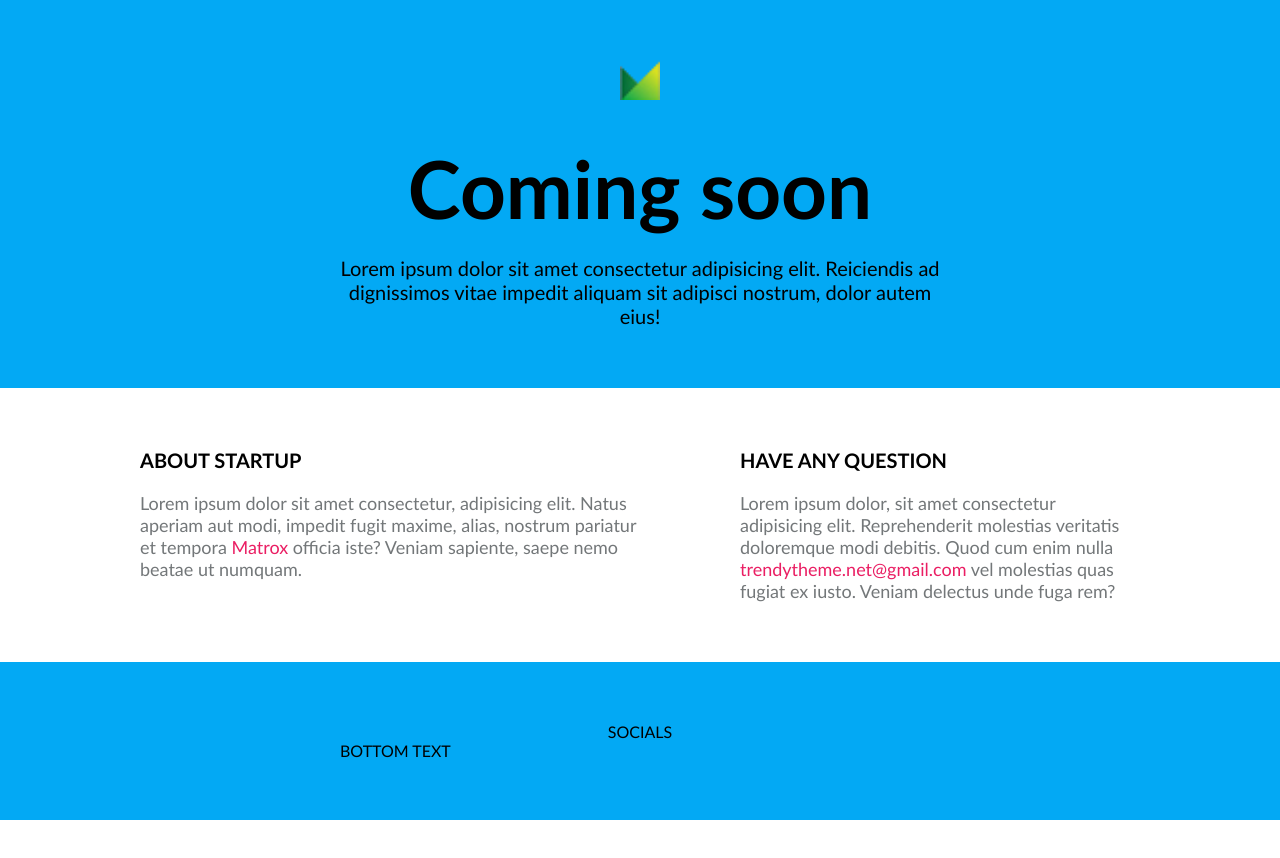
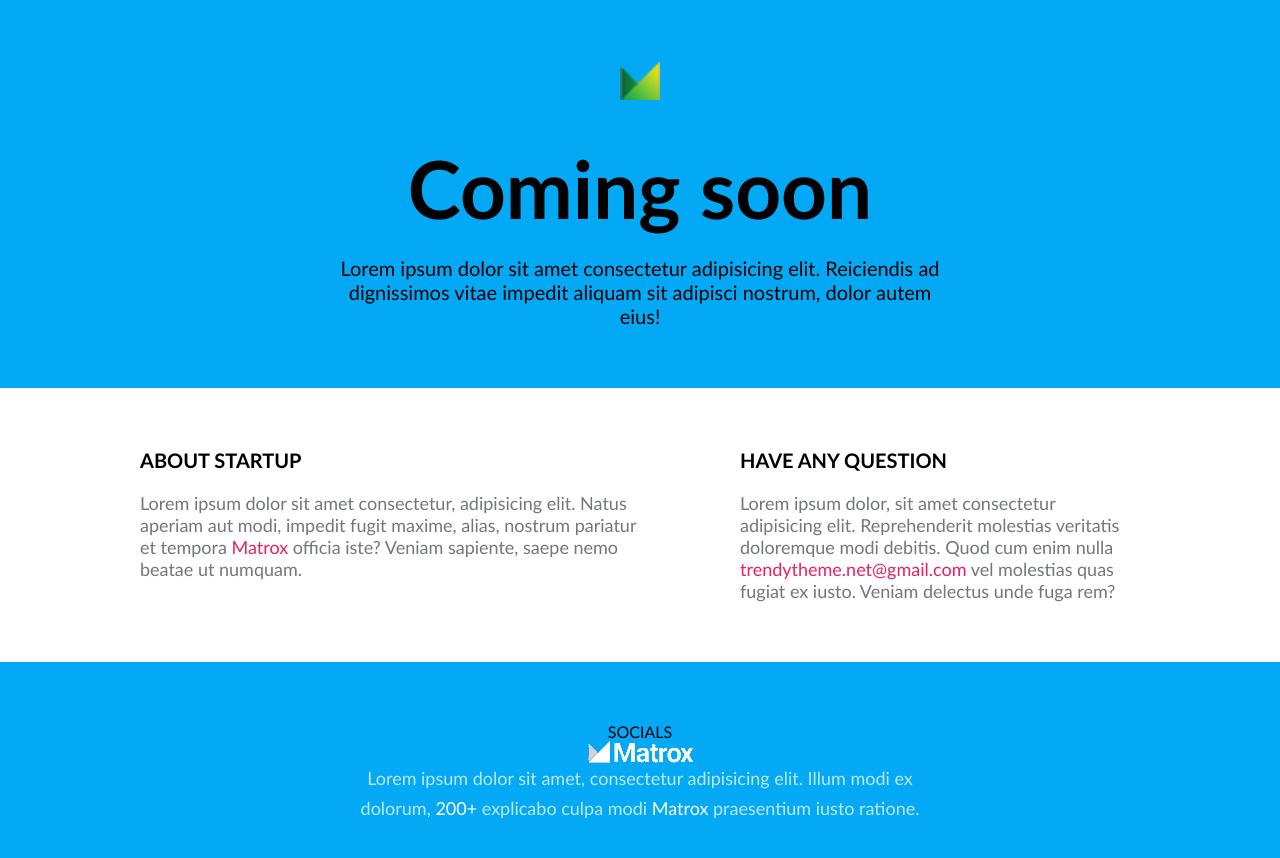
Before and after one commit to AinaEin/48_grupe_coming_soon, a website: page index.html in a window 1280 px wide. Before the commit the page ends 820 px from the top, so only its background shows below. Drawn offline with Linux system fonts and the light colour scheme.

Commit message:
Footer bottom content

```diff
--- a/css/main.css
+++ b/css/main.css
@@ -95,6 +95,30 @@ body {
 
 /* FOOTER */
 
+.footer-bottom {
+    text-align: center;
+    margin-bottom: 30px;
+}
+
+.footer .logo {
+    height: 40px;
+}
+
+footer p {
+    font-size: 18px;
+    line-height: 30px;
+    color: #fffb;
+}
+
+footer p > a {
+    color: #fff;
+    text-decoration: none;
+}
+
+footer p > a:hover {
+    text-decoration: underline;
+}
+
 /* RESPONSIVE */
 
 @media (max-width: 1100px) {
--- a/index.html
+++ b/index.html
@@ -52,8 +52,9 @@
         <div class="row socials">
             SOCIALS
         </div>
-        <div class="row-short">
-        BOTTOM TEXT
+        <div class="row-short footer-bottom">
+            <img class="logo" src="./img/logo_baltas.png" alt="White logo">
+            <p>Lorem ipsum dolor sit amet, consectetur adipisicing elit. Illum modi ex dolorum, <a href="#">200+</a> explicabo culpa modi <a href="#">Matrox</a> praesentium iusto ratione.</p>
         </div>
     </footer>
 </body>
```
